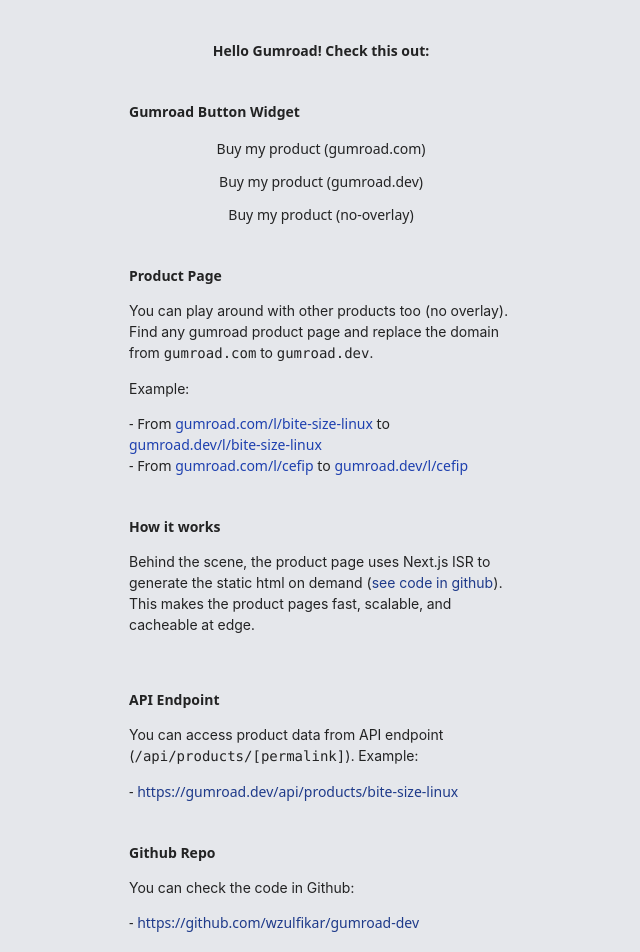
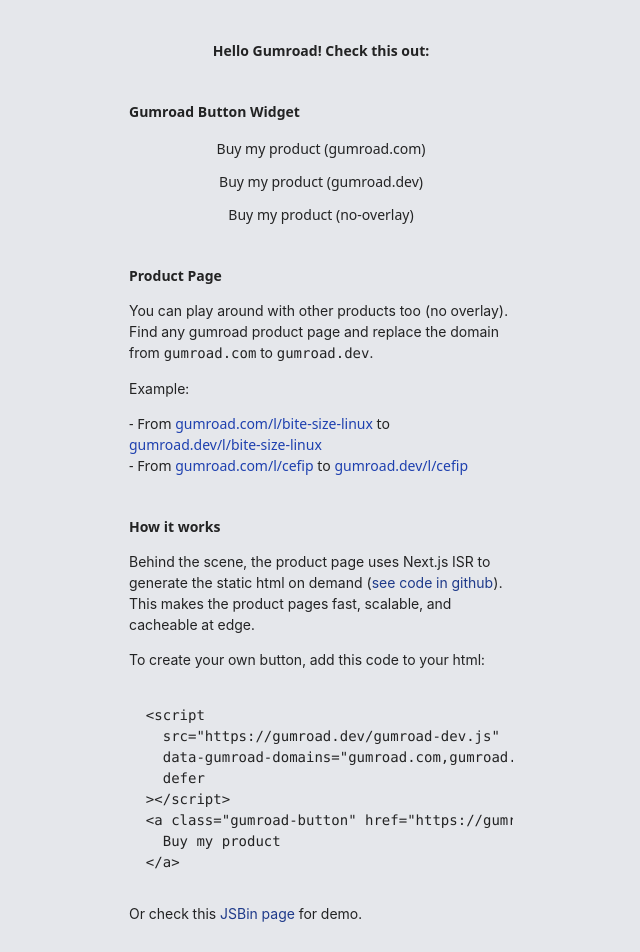
Before and after one commit to wzulfikar/gumroad-dev, a Next.js app: page / in a window 1280 px wide. Shown: the top 952 px of the page, without its empty margins (319-959 px from the left). Built offline with nearby package versions, Linux system fonts and the light colour scheme; what @tailwindcss/typography would draw is missing.

Commit message:
Add jsbin demo

```diff
--- a/pages/index.tsx
+++ b/pages/index.tsx
@@ -105,6 +105,30 @@
           </a>
           ). This makes the product pages fast, scalable, and cacheable at edge.
         </p>
+        <p>To create your own button, add this code to your html:</p>
+        <pre className="overflow-x-auto">
+          {`
+  <script
+    src="https://gumroad.dev/gumroad-dev.js"
+    data-gumroad-domains="gumroad.com,gumroad.dev"
+    defer
+  ></script>
+  <a class="gumroad-button" href="https://gumroad.dev/cefip">
+    Buy my product
+  </a>`}
+        </pre>
+        <p className="pt-4">
+          Or check this{' '}
+          <a
+            className="text-blue-900 hover:underline"
+            target="_blank"
+            rel="noopener noreferrer"
+            href="https://jsbin.com/nikadoc/edit?html,output"
+          >
+            JSBin page
+          </a>{' '}
+          for demo.
+        </p>
       </div>
 
       <div className="max-w-sm w-full mx-auto mt-10">
```
